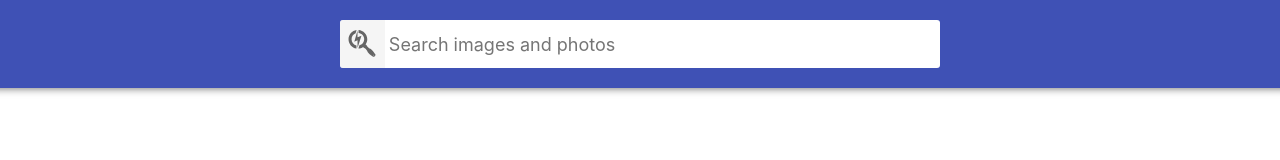
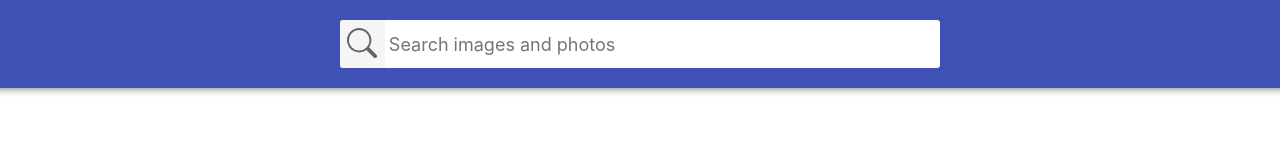
Before and after one commit to NataliiaVlasenko/goit-react-hw-04-images, a React (Create React App) app: page / in a window 1280 px wide. Shown: the top 160 px of the page. Built offline with nearby package versions, Linux system fonts and the light colour scheme.

Commit message:
add toast

```diff
--- a/src/components/Searcbar/Searchbar.jsx
+++ b/src/components/Searcbar/Searchbar.jsx
@@ -1,6 +1,8 @@
 import PropTypes from 'prop-types';
 import { Formik } from 'formik';
-import { FaSearchengin } from 'react-icons/fa';
+import { BsSearch } from "react-icons/bs";
+import {  toast } from 'react-toastify';
+
 import {
   FormSearch,
   ButtonLabel,
@@ -15,6 +17,11 @@ export const Searchbar = ({ onSubmit }) => {
 
     actions.setSubmitting(false);
     actions.resetForm();
+    if (searchQuery.searchQuery === '') {
+      return toast.warn('Plese enter smth', {
+        theme: 'colored',
+              });
+    }
   };
 
   return (
@@ -24,7 +31,7 @@ export const Searchbar = ({ onSubmit }) => {
           <FormSearch>
 
             <Button type="submit" disabled={isSubmitting}>
-            <FaSearchengin size={30} />
+            < BsSearch  size={30} />
               <ButtonLabel>Search</ButtonLabel>
             </Button>
 
```
Also changed, not shown: src/components/ImageGallery/ImageGallery.jsx (line endings or trailing spaces).
